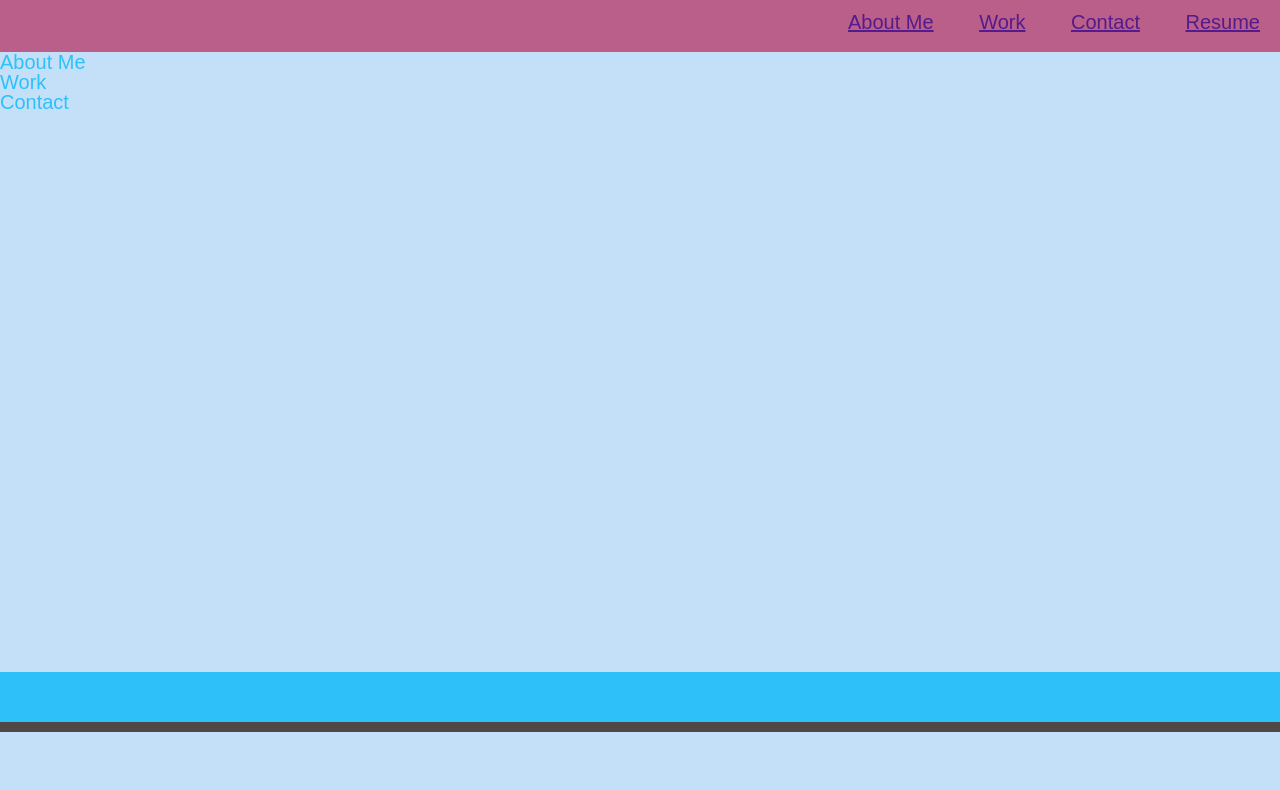
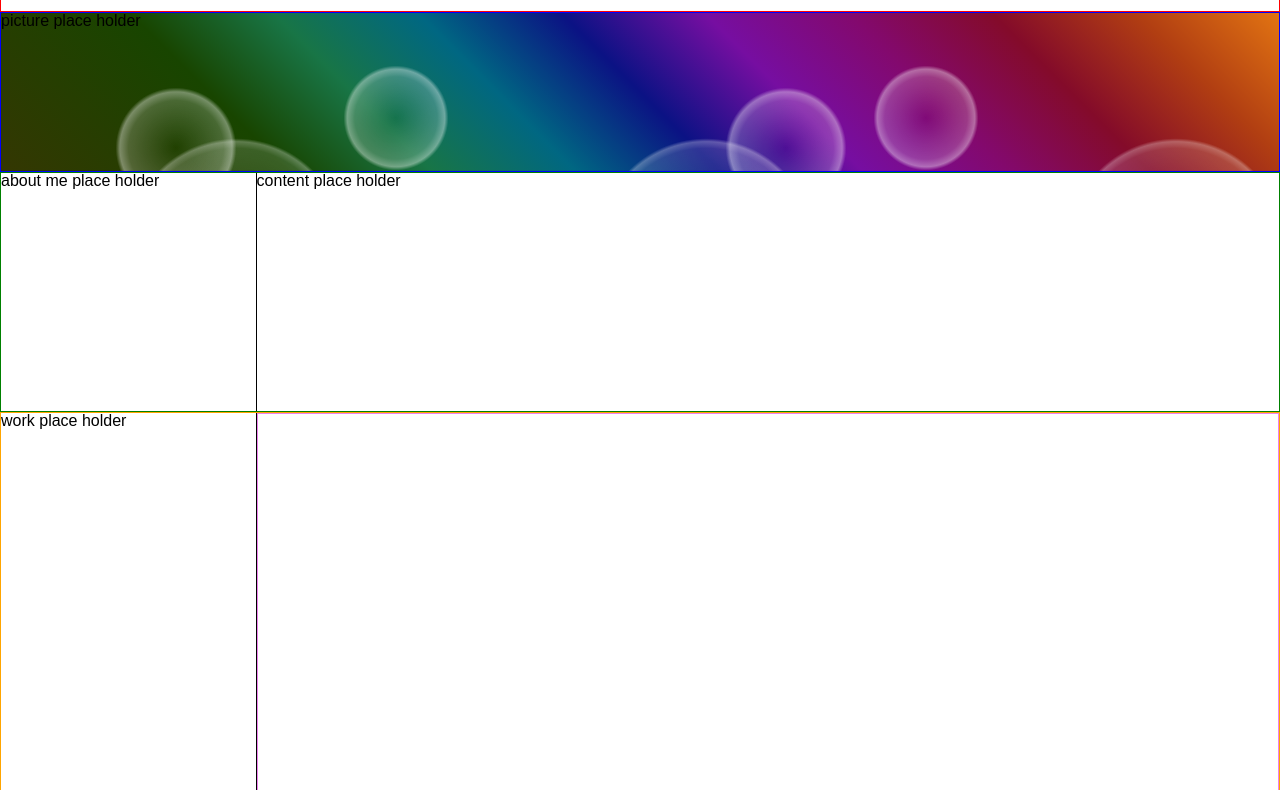
Before and after one commit to tgallagher496/Challenge2CssPortfolio, a plain HTML site: page index.html in a window 1280 px wide. Shown: the part 68-858 px from the top of the page. Before the commit the page ends 800 px from the top, so only its background shows below. Drawn offline with Linux system fonts and the light colour scheme.

Commit message:
added wire frame

```diff
--- a/assets/stylesheet.css
+++ b/assets/stylesheet.css
@@ -1,95 +1,68 @@
-/* Universal Selector */
-* {
-    margin:0;
-    padding:0;
+header{
+  border:1px solid red;
+  height: 10vh;
 }
 
-  /* Element Selectors */
-  body {
-    position: relative;
-    font-family: "Goudy Bookletter 1911", sans-serif;
-    font-size: 20px;
-    background-color: #c4e0f9;
-    color:#2ec0f9;
+figure{
+  border: 1px solid blue;
+  height: 20vh
 }
 
-
-  h1.name{
-    text-size-adjust: 30%;
-    color:black;
-    font-family: Cambria, Cochin, Georgia, Times, 'Times New Roman', serif
-    padding:20px;
-    text-align:left;
+.section-title{
+  flex-basis: 20%;
+    border-right-color: black;
+    border-right-width: 1px;
+    border-right-style: solid;
 }
 
-  main {
-    padding: 60px 0;
-  }
-
-  li {
-    display: inline;
-    padding: 0px 20px;
-    text-decoration: none;
-  }
-
-
-  header,
-  footer {
-    height: 60px;
-    width: 100%;
-    line-height: 60px;
-    background-color: #2ec0f9;
-  }
-
-  nav{
-    background-color:#B95F89;
+.stripedbackground{
+  background:
+  radial-gradient(rgba(255,255,255,0) 0, rgba(255,255,255,.15) 30%, rgba(255,255,255,.3) 32%, rgba(255,255,255,0) 33%) 0 0,
+  radial-gradient(rgba(255,255,255,0) 0, rgba(255,255,255,.1) 11%, rgba(255,255,255,.3) 13%, rgba(255,255,255,0) 14%) 0 0,
+  radial-gradient(rgba(255,255,255,0) 0, rgba(255,255,255,.2) 17%, rgba(255,255,255,.43) 19%, rgba(255,255,255,0) 20%) 0 110px,
+  radial-gradient(rgba(255,255,255,0) 0, rgba(255,255,255,.2) 11%, rgba(255,255,255,.4) 13%, rgba(255,255,255,0) 14%) -130px -170px,
+  radial-gradient(rgba(255,255,255,0) 0, rgba(255,255,255,.2) 11%, rgba(255,255,255,.4) 13%, rgba(255,255,255,0) 14%) 130px 370px,
+  radial-gradient(rgba(255,255,255,0) 0, rgba(255,255,255,.1) 11%, rgba(255,255,255,.2) 13%, rgba(255,255,255,0) 14%) 0 0,
+  linear-gradient(45deg, #343702 0%, #184500 20%, #187546 30%, #006782 40%, #0b1284 50%, #760ea1 60%, #83096e 70%, #840b2a 80%, #b13e12 90%, #e27412 100%);
+  background-size: 470px 470px, 970px 970px, 410px 410px, 610px 610px, 530px 530px, 730px 730px, 100% 100%;
+  background-color: #840b2a;
 
 }
 
-  header {
-    position: flex;
-    border-bottom: 15px solid #4F4846;
+.section-content{
+  flex-basis: 80%;
+  display: flex;
+  flex-wrap: wrap;
+
 }
 
-  footer {
-    position: absolute;
-    margin-top: 0;
-    bottom: 0;
-    border-bottom: 10px solid #4F4846;
-    color: #FDF8F5;
+#aboutMe {
+  border: 1px solid green;
+  height: 30vh;
+}
+.smaller-picture{
+  flex-basis: 50%;
+  border: 1px solid green;
+  height: 30vh;
 }
 
-
-  figure {
-    margin-bottom: 40px;
+#work{
+    border: 1px solid orange;
+    height: 150vh;
 }
 
-  img {
-    display: block;
-    margin: 20px auto;
+#contact{
+    border: 1px solid black;
+    height: 20vh;
 }
 
-  /* Class Selectors */
-  .text-center {
-    text-align: center;
+#aboutMe, #work, #contact{
+    display: flex;
+    flex-wrap: wrap;
 }
 
-  .text-right {
-    text-align: right;
+#first-picture{
+    flex-basis: 100%;
+    border: 1px solid violet;
+    height: 60vh;
 }
-  .text-left{
-      text-algin: left;
-  }
-
-  .p-column{
-    display: flex;
-    flex-direction:column;
-    justify-content: space-between;
-    border-right: #B95F89;
-  }
-  .linear-gradient-background {
-    background-image: linear-gradient(
-      rgba(232, 102, 236, 0.3) 0%,
-      rgba(232, 102, 236, 0.6) 100%
-    );
-  }
--- a/index.html
+++ b/index.html
@@ -1,41 +1,66 @@
 <!DOCTYPE html>
-<html lang="en-US">
+<html lang="en">
 <head>
   <meta charset="UTF-8">
+  <meta http-equiv="X-UA-Compatible" content="IE=edge">
   <meta name="viewport" content="width=device-width, initial-scale=1.0">
-  <link rel="stylesheet" type="text/css" href="./assets/stylesheet.css">
+  <title>Gallagher's Portfolio</title>
   <link rel="stylesheet" href="./assets/resetstyle.css">
-  <title>My Portfolio Page</title>
+  <link rel="stylesheet" href="./assets/stylesheet.css">
 </head>
+<body>
+<header>
+Gallagher
 
-<body>
-  <header>
-    <h1 class="name">Tammy Gallagher</h1>
-    <nav class="text-right">
+</header>
+<figure class="stripedbackground">
+  picture place holder
+</figure>
 
-      <ul>
-        <li> <a href="">About Me</a></li>
-        <li> <a href="">Work</a></li>
-        <li> <a href="">Contact</a></li>
-        <li> <a href="">Resume</a></li>
-      </ul>
-    </nav>
-  </header>
+<main>
+<section id="aboutMe">
+  <section class="section-title">
+    about me place holder
+  </section>
+  <section class="section-content">
+content place holder
+  </section>
+</section>
+<section id="work">
+<section class="section-title">
+ work place holder
+</section>
 
-  <main>
-<aside>
-  <p>About Me</p>
-  <p>Work</p>
-  <p>Contact</p>
-</aside>
-<article>
-  <p></p>
-</article>
+<section class="section-content">
+<figure id="first-picture">
 
-  </main>
+</figure>
 
-  <footer></footer>
+<figure class="smaller-picture">
+</figure>
+<figure class="smaller-picture">
+</figure>
+  <figure class="smaller-picture">
+</figure>
+<figure class="smaller-picture">
+  </figure>
 
+</section>
+
+</section>
+<section id="contact">
+
+<section class="section-title">
+contact place holder
+</section>
+
+<section class="section-content">
+content place holder
+</section>
+</section>
+
+</main>
 
 </body>
 </html>
+</html>
```
Lines whose indentation alone changed are shown as unchanged.
